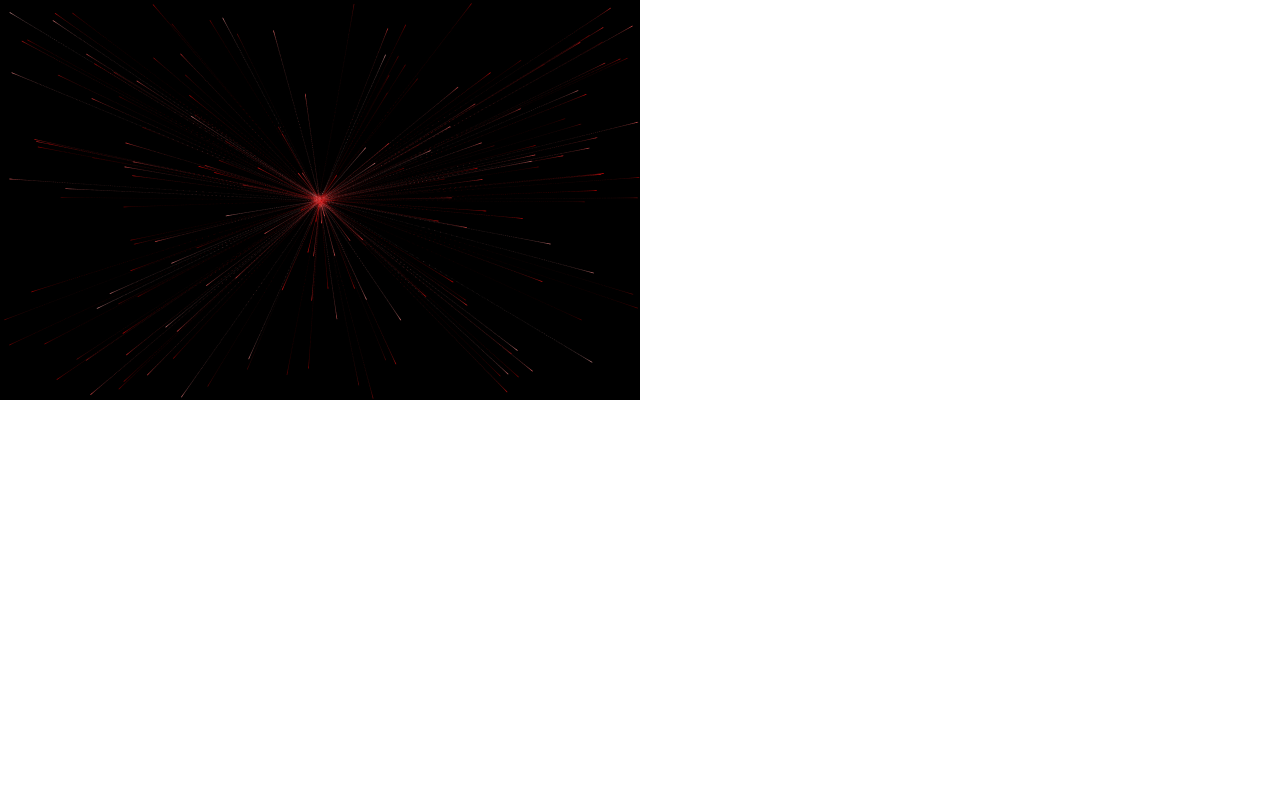
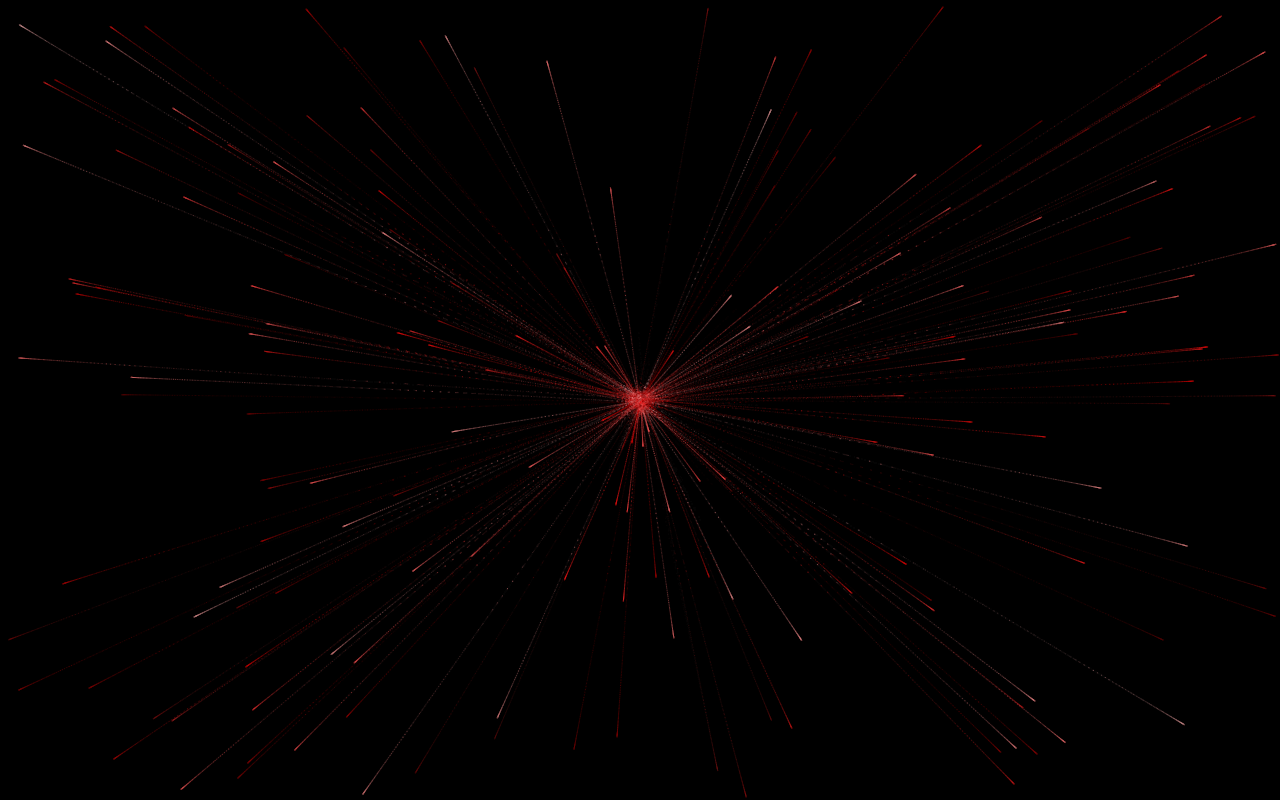
Before and after one commit to vuvikingit/demo1, a plain HTML site: page index.html in a window 1280 px wide. Drawn offline with Linux system fonts and the light colour scheme; animation ran at ten frames a second.

Commit message:
Update index.html

```diff
--- a/index.html
+++ b/index.html
@@ -11,8 +11,8 @@
             position: absolute;
             left: 0;
             top: 0;
-            width: 50%;
-            height: 50%;
+            width: 100%;
+            height: 100%;
             background-color: rgba(0, 0, 0, .2);
             margin: auto;
         }
@@ -48,7 +48,7 @@
             if (loaded) return;
             loaded = true;
             var mobile = window.isDevice;
-            var koef = mobile ? 0.5 : 1;
+            var koef = mobile ? 0.3 : 1;
             var canvas = document.getElementById('heart');
             var ctx = canvas.getContext('2d');
             var width = canvas.width = koef * innerWidth;
```
